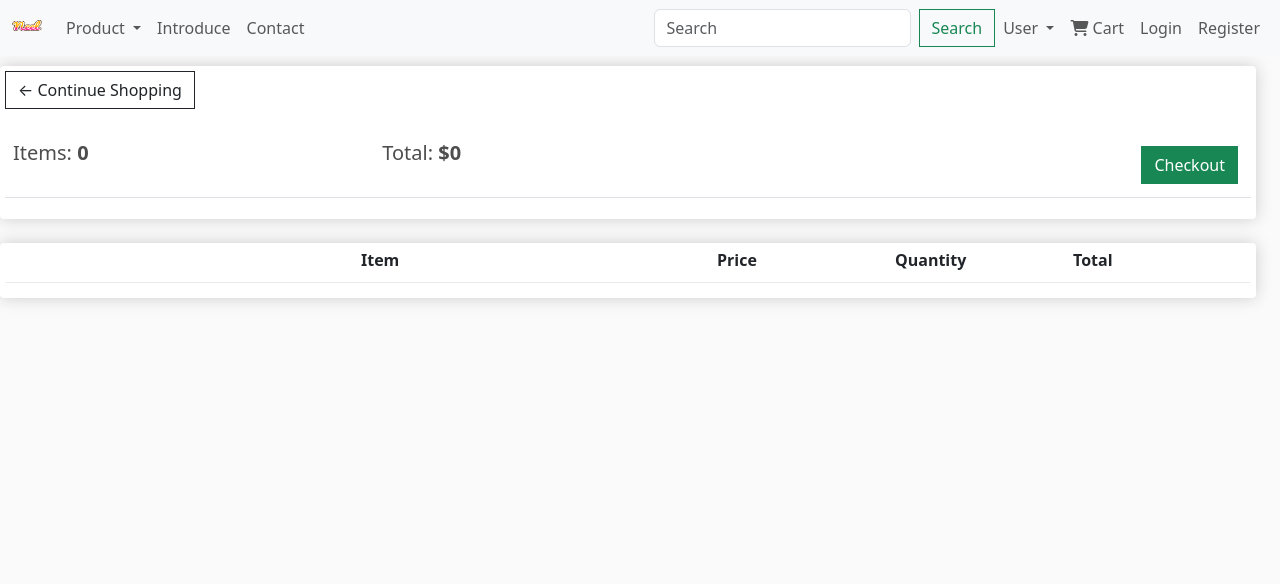
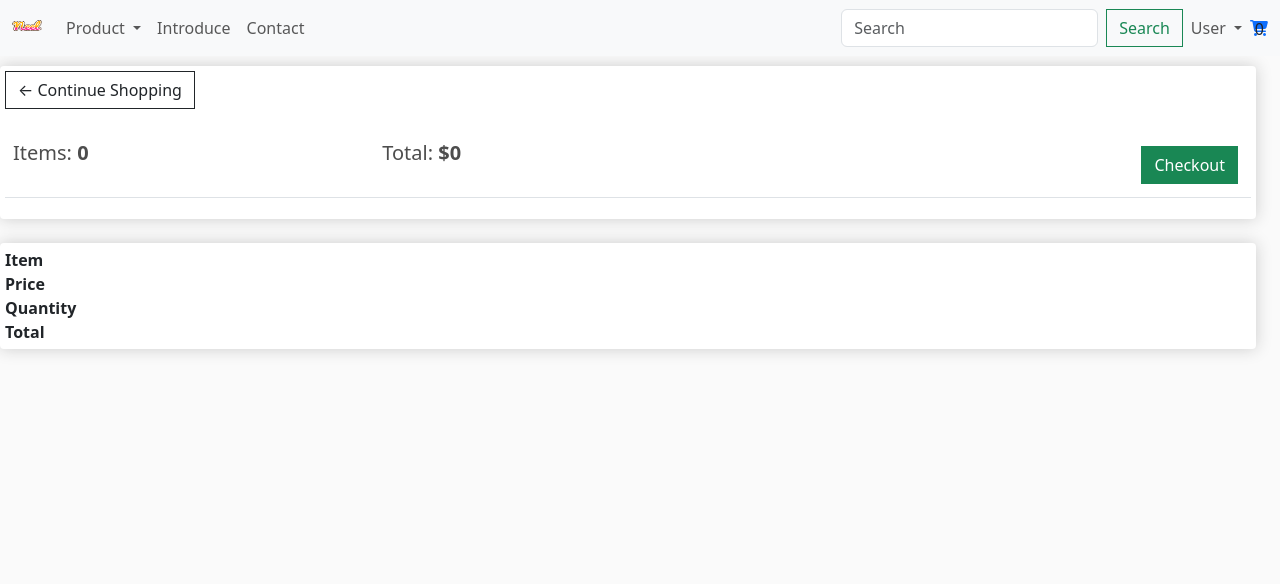
Before and after one commit to Phatdat01/clockshop, a Django app: page /cart/ in a window 1280 px wide. Shown: the top 584 px of the page. Run offline with Django 5.2, Linux system fonts and the light colour scheme; a user stored in the database is signed in; tables that the repository leaves empty hold one stand-in row (values such as "Sample post"); lists and menus that the app fills with data are empty; some libraries are stand-ins or nearby versions.

Commit message:
add num product to cart icon

```diff
--- a/app/static/app/css/main.css
+++ b/app/static/app/css/main.css
@@ -35,6 +35,11 @@ h1,h2,h3,h4,h5,h6{
 	margin-left: 15px;
 }
 
+.cart-icon-wrapper {
+    display: inline-block;
+    position: relative;
+}
+
 #cart-total{
 	display: block;
 	text-align: center;
@@ -64,15 +69,6 @@ h1,h2,h3,h4,h5,h6{
 	padding: 5px;
 }
 
-.cart-row{
-	display: flex;
-    align-items: flex-stretch;
-    padding-bottom: 10px;
-    margin-bottom: 10px;
-    border-bottom: 1px solid #ececec;
-
-}
-
 .quantity{
 	display: inline-block;
 	font-weight: 700;
@@ -97,3 +93,7 @@ h1,h2,h3,h4,h5,h6{
 .hidden{
 	display: none!important;
 }
+
+.hide-item{
+	display: none;
+}
--- a/app/templates/app/base.html
+++ b/app/templates/app/base.html
@@ -87,16 +87,19 @@
                         <li><a class="dropdown-item" href="#">Log out</a></li>
                     </ul>
                 </li>
-                <li class="nav-item">
-                    <a class="nav-link" href="{% url 'cart' %}"><i class="fa-solid fa-cart-shopping"></i> Cart</a>
-                </li>
-                <li class="nav-item">
+                <li class="nav-item hidden">
                     <a class="nav-link" href="#">Login</a>
                 </li>
-                <li class="nav-item">
+                <li class="nav-item hidden">
                     <a class="nav-link" href="#">Register</a>
                 </li>
             </ul>
+            <div class="form-inline my-2 my-lg-0 cart-icon-wrapper">
+                <a href="{% url 'cart' %}">
+                    <i class="fa-solid fa-cart-shopping"></i>
+                </a>
+                <p class="cart-total" style="position: absolute;top: 1px;right: 4px;">{{ cartItems }}</p>
+            </div>
         </div>
     </nav>
     {% block baner-slider %}{% endblock baner-slider %}
--- a/app/templates/app/cart.html
+++ b/app/templates/app/cart.html
@@ -38,9 +38,9 @@
 				<div style="flex:1">
 					<p class="quantity">{{item.quantity}}</p>
 					<div class="quantity">
-						<img class="chg-quantity" src="{% static  'app/images/arrow-up.png' %}">
+						<img data-product={{item.product.id}} data-action='add' class="chg-quantity update-cart" src="{% static  'app/images/arrow-up.png' %}">
 
-						<img class="chg-quantity" src="{% static  'app/images/arrow-down.png' %}">
+						<img data-product={{item.product.id}} data-action='remove' class="chg-quantity update-cart" src="{% static  'app/images/arrow-down.png' %}">
 					</div>
 				</div>
 				<div style="flex:1"><p>$32</p></div>
--- a/app/views.py
+++ b/app/views.py
@@ -7,7 +7,15 @@ import json
 # Create your views here.
 def home(request):
     products = Product.objects.all()
-    context = {'products': products}
+    if request.user.is_authenticated:
+        customer = request.user.customer
+        order, created = Order.objects.get_or_create(customer=customer, complete=False)
+        items = order.orderitem_set.all()
+        cartItems = order.get_cart_items
+    else:
+        items = []
+        order = {'get_cart_total': 0, 'get_cart_items': 0}
+    context = {'products': products, 'cartItems': cartItems}
     return render(request, 'app/home.html', context)
 
 def cart(request):
@@ -15,10 +23,11 @@ def cart(request):
         customer = request.user.customer
         order, created = Order.objects.get_or_create(customer=customer, complete=False)
         items = order.orderitem_set.all()
+        cartItems = order.get_cart_items
     else:
         items = []
         order = {'get_cart_total': 0, 'get_cart_items': 0}
-    context = {'items': items, 'order': order}
+    context = {'items': items, 'order': order, 'cartItems': cartItems}
     return render(request, 'app/cart.html', context)
 
 def checkout(request):
@@ -26,10 +35,11 @@ def checkout(request):
         customer = request.user.customer
         order, created = Order.objects.get_or_create(customer=customer, complete=False)
         items = order.orderitem_set.all()
+        cartItems = order.get_cart_items
     else:
         items = []
         order = {'get_cart_total': 0, 'get_cart_items': 0}
-    context = {'items': items, 'order': order}
+    context = {'items': items, 'order': order, 'cartItems': cartItems}
     return render(request, 'app/checkout.html', context)
 
 def update_item(request):
```
